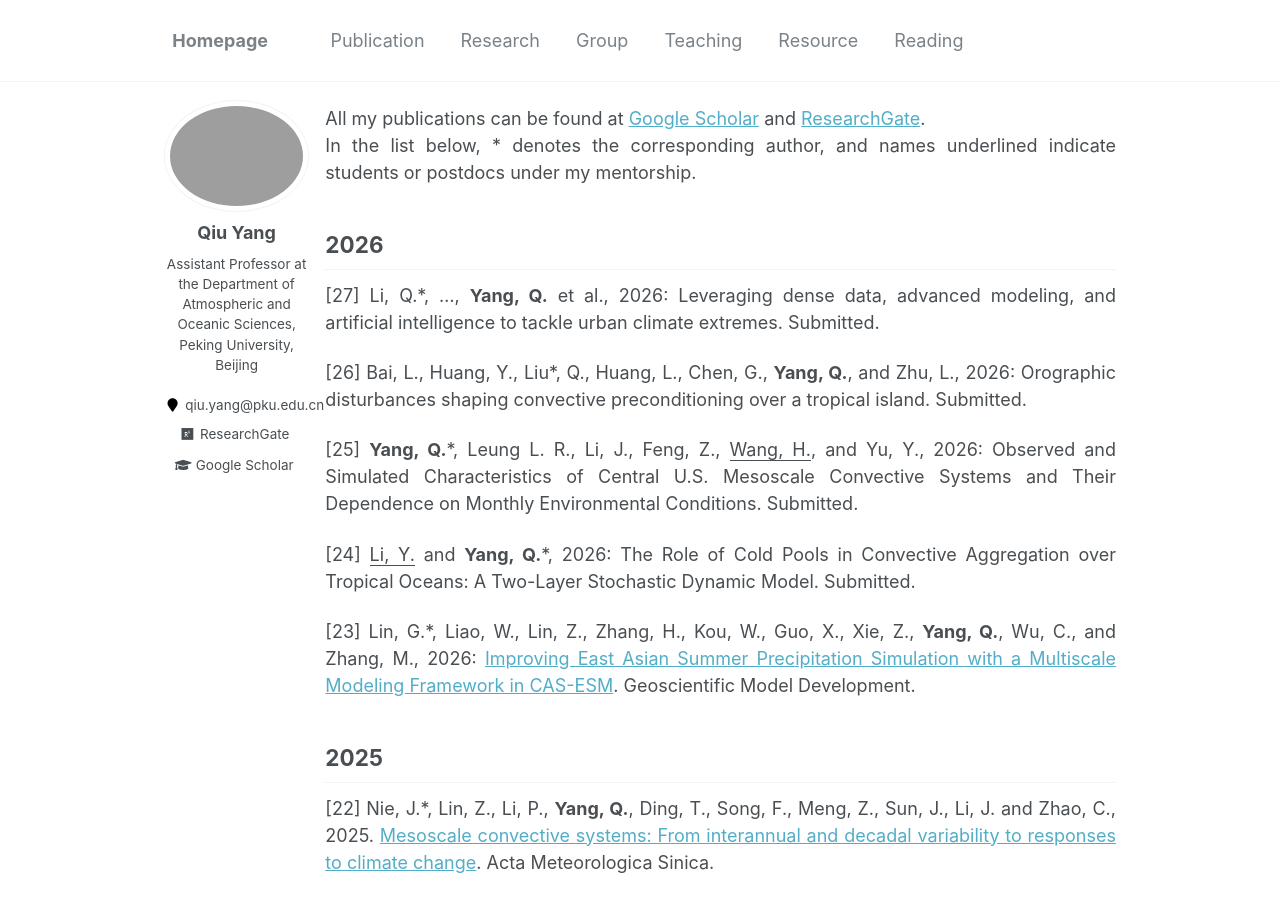
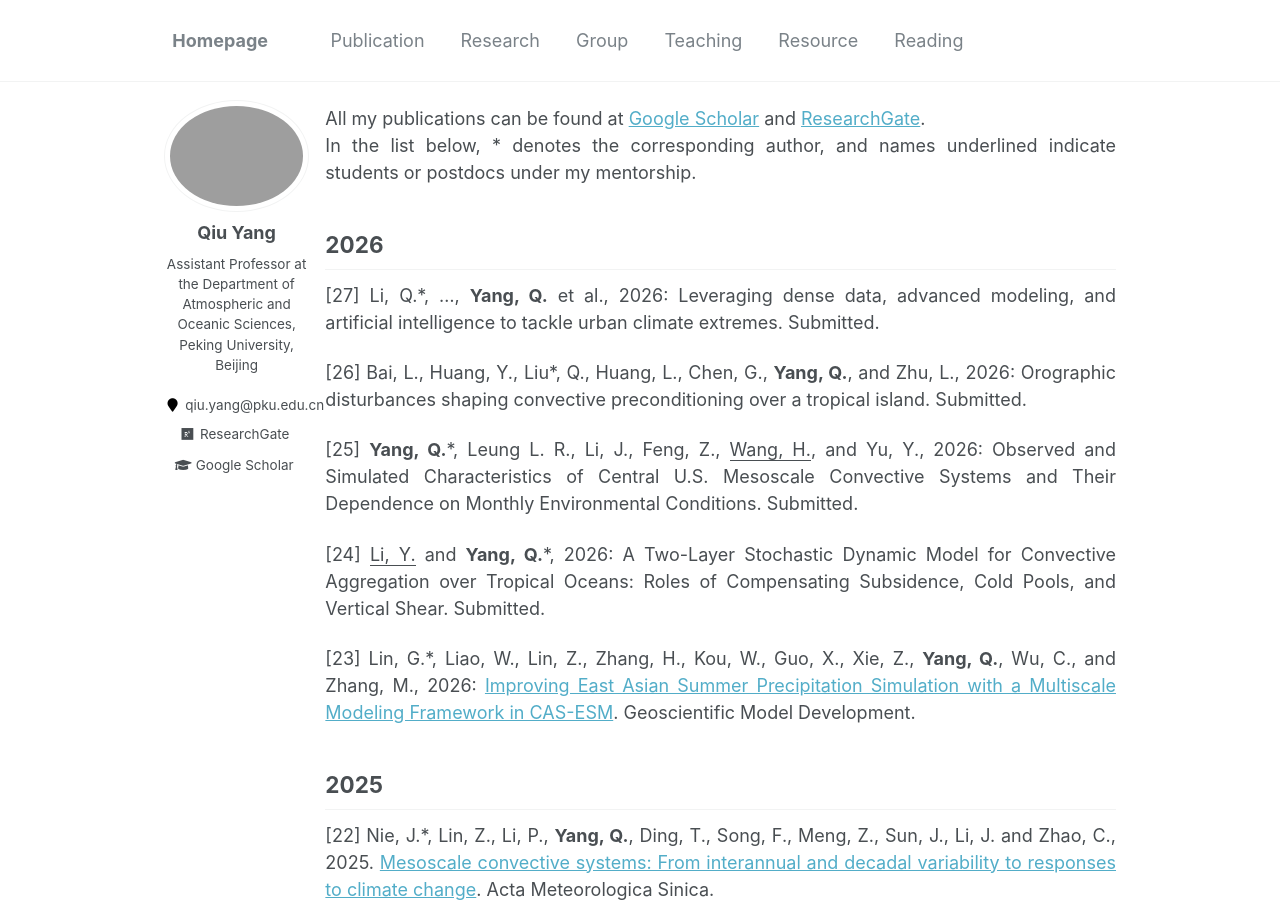
Before and after one commit to qiuyang50/qiuyang50.github.io, a Jekyll site: the page built from _pages/publication.md, in a window 1280 px wide and 900 px high. Built offline with Jekyll 4.4.1, drawn with Linux system fonts in a browser that asks for light colours.

Commit message:
Update publication.md

```diff
--- a/_pages/publication.md
+++ b/_pages/publication.md
@@ -15,7 +15,7 @@ In the list below, * denotes the corresponding author, and names underlined indi
 
 [25] **Yang, Q.***, Leung L. R., Li, J., Feng, Z., <ins>Wang, H.</ins>, and Yu, Y., 2026: Observed and Simulated Characteristics of Central U.S. Mesoscale Convective Systems and Their Dependence on Monthly Environmental Conditions. Submitted.
 
-[24] <ins>Li, Y.</ins> and **Yang, Q.***, 2026: The Role of Cold Pools in Convective Aggregation over Tropical Oceans: A Two-Layer Stochastic Dynamic Model. Submitted.
+[24] <ins>Li, Y.</ins> and **Yang, Q.***, 2026: A Two-Layer Stochastic Dynamic Model for Convective Aggregation over Tropical Oceans: Roles of Compensating Subsidence, Cold Pools, and Vertical Shear. Submitted.
 
 [23] Lin, G.*, Liao, W., Lin, Z., Zhang, H., Kou, W., Guo, X., Xie, Z., **Yang, Q.**, Wu, C., and Zhang, M., 2026: [Improving East Asian Summer Precipitation Simulation with a Multiscale Modeling Framework in CAS-ESM](https://gmd.copernicus.org/articles/19/327/2026/). Geoscientific Model Development.
 
```
